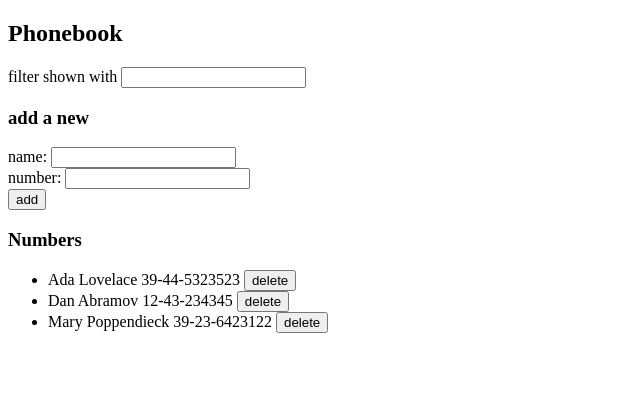
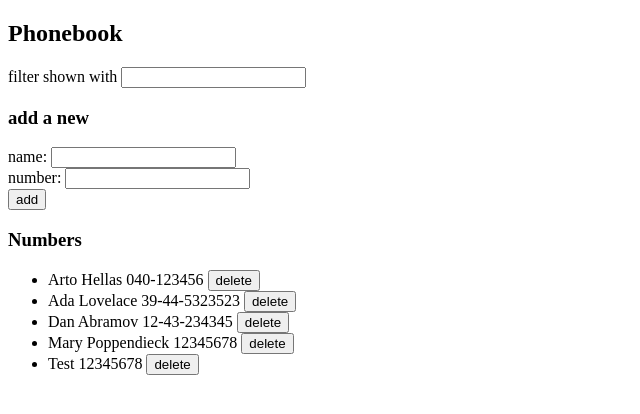
Before and after one commit to basakamasya/Full-Stack-Web-Dev, a React (Create React App) app in the folder part2/phonebook/: page / in a window 1280 px wide. Shown: the top 414 px of the page, without its empty margins (0-640 px from the left). Built offline with nearby package versions, Linux system fonts and the light colour scheme; data requests are answered from the project's data file.

Commit message:
2.18 implemented

```diff
--- a/part2/phonebook/db.json
+++ b/part2/phonebook/db.json
@@ -1,5 +1,10 @@
 {
   "persons": [
+    {
+      "name": "Arto Hellas",
+      "number": "040-123456",
+      "id": 1
+    },
     {
       "name": "Ada Lovelace",
       "number": "39-44-5323523",
@@ -12,8 +17,13 @@
     },
     {
       "name": "Mary Poppendieck",
-      "number": "39-23-6423122",
+      "number": "12345678",
       "id": 4
+    },
+    {
+      "name": "Test",
+      "number": "12345678",
+      "id": 5
     }
   ]
 }
--- a/part2/phonebook/src/App.js
+++ b/part2/phonebook/src/App.js
@@ -24,7 +24,18 @@ const App = () => {
     event.preventDefault()
 
     if (persons.find((person)=> person.name === newName) !== undefined) {
-      window.alert(`${newName} is already added to phonebook`);
+      const personId = persons.find((person)=> person.name === newName).id
+      if (window.confirm(`${newName} is already added to phonebook, replace the old number with a new one?`)) {
+        personService
+        .update(personId, { name: newName, number: newNumber })
+        .then(returned => {
+          console.log(returned)
+          setPersons(persons.map(person => person.id !== personId ? person : returned.data))
+          setNewName('')
+          setNewNumber('')
+
+        })
+      }
     }
     else {
       personService
--- a/part2/phonebook/src/services/persons.js
+++ b/part2/phonebook/src/services/persons.js
@@ -17,8 +17,13 @@ const deletePerson = (person) => {
   return request.then(response => response.data)
 }
 
+const update = (id, newObject) => {
+  return axios.put(`${baseUrl}/${id}`, newObject)
+}
+
 export default {
   getAll: getAll,
   create: create,
-  deletePerson: deletePerson
+  deletePerson: deletePerson,
+  update: update
 }
```
